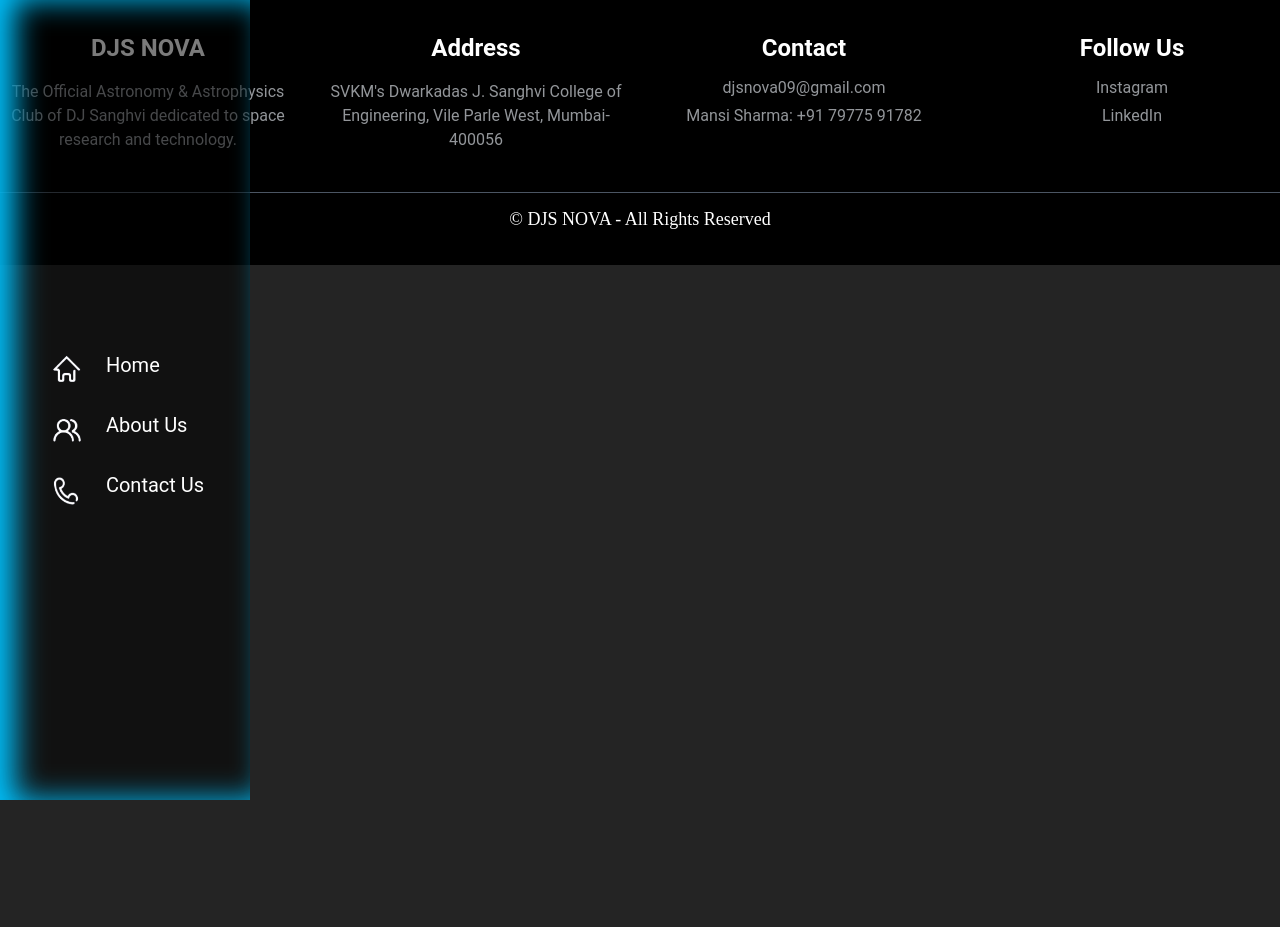
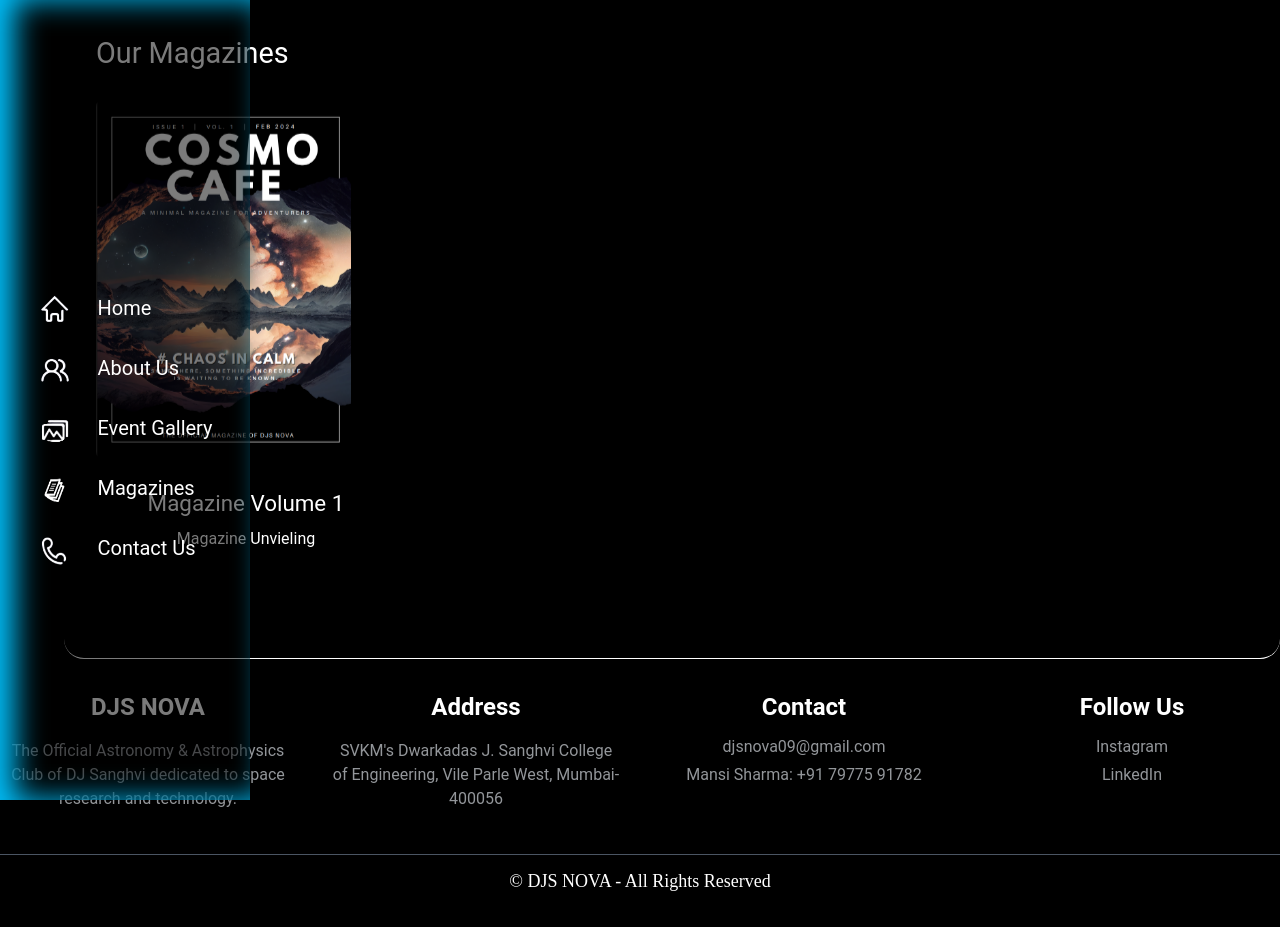
Before and after one commit to DJS-Nova/DJS-NOVA, a React (Create React App) app: page /magazine in a window 1280 px wide. Before the commit the page ends 800 px from the top, so only its background shows below. Built offline with nearby package versions, Linux system fonts and the light colour scheme; a web font is replaced by a local one.

Commit message:
initial commit

```diff
--- a/package.json
+++ b/package.json
@@ -10,6 +10,7 @@
     "react-dom": "^18.2.0",
     "react-icons": "^4.12.0",
     "react-router-dom": "^6.22.1",
+    "react-router-hash-link": "^2.4.3",
     "react-scripts": "5.0.1",
     "react-scroll": "^1.9.0",
     "web-vitals": "^2.1.4"
--- a/src/App.js
+++ b/src/App.js
@@ -17,18 +17,9 @@
 
   function App() {
     return (
-    <BrowserRouter>
-    <Navbar/>
-    <Routes>
-      {/* <Route index element={LandingPage}></Route> */}
-      <Route path='/' element={<LandingPage/>}/>
-      <Route path='/eventgallery' element={<EventGallery/>}/>
+       <Navbar/>
 
-
-    </Routes>
-    <Foot/>
-    </BrowserRouter>
-    );
+  );
   }
 
   export default App;
--- a/src/components/EventGallery/EventGallery.jsx
+++ b/src/components/EventGallery/EventGallery.jsx
@@ -2,6 +2,7 @@
 import './EventGallery.css';
 import ImageModal from '../Imagemodal/ImageModal';
 // import { Element } from 'react-scroll';
+import Foot from '../Footer.jsx';
 
 import video from '../../assets/video.mp4';
 import img1 from '../../assets/1.jpg';
@@ -12,6 +13,7 @@
 import img6 from '../../assets/6.jpg';
 import img7 from '../../assets/7.jpg';
 import img10 from '../../assets/img10.jpg';
+import Navbar from '../Navbar.jsx';
 
 const EventGallery = () => {
   const [modalData, setModalData] = useState(null);
@@ -36,7 +38,10 @@
   };
 
   return (
+    <>
     <div className="ml-20">
+    <Navbar/>
+
      <section className="home">
         <video src={video} muted autoPlay loop type="video/mp4" className="vid"></video>
 
@@ -60,6 +65,10 @@
         <ImageModal selectedImage={modalData.imgSrc} description={modalData.desc} onClose={closeModal} />
       )}
     </div>
+    <footer>
+      <Foot/>
+    </footer>
+    </>
   );
 };
 
--- /dev/null
+++ b/src/components/Magazine/Magazines.jsx
@@ -0,0 +1,50 @@
+import React from 'react';
+import img1 from "./img1.png";
+import './OtherMagazines.css'
+import Footer from '../Footer';
+import Navbar from '../Navbar';
+
+
+const Magazines = () => {
+
+  const img = [{
+    image: img1,
+    title: "Magazine Volume 1",
+    para: "Magazine Unvieling ",
+    delay: "0.3s"
+    },
+
+  ];
+
+  return (
+    <>
+    <div className='o-magazine ml-16'>
+      <Navbar/>
+      <h2>Our Magazines</h2>
+      <div className='inner-div'>
+      {
+        img.map((i) => (
+          <div className="cards">
+            <div className="img-container" >
+              <a href='https://drive.google.com/file/d/1gvi8nNOWma0BkaKTPOzuFow2WXAMx607/view?usp=sharing '>
+
+              <img style={{
+                animationDelay: i.delay,
+              }} className='img' src={i.image} alt="Magazine"  />
+              </a>
+            </div>
+            <div className='text'>
+              <h4>{i.title}</h4>
+              <p>{i.para}</p>
+            </div>
+          </div>
+        ))
+      }
+      </div>
+    </div>
+    <Footer/>
+    </>
+  )
+}
+
+export default Magazines;
--- /dev/null
+++ b/src/components/Magazine/OtherMagazines.css
@@ -0,0 +1,69 @@
+.o-magazine {
+    color: white;
+    padding: 2rem;
+    display: flex;
+    flex-direction: column;
+    height: auto;
+    border-bottom: 0.5px solid white;
+    border-radius: 0 0 20px 20px;
+}
+
+.o-magazine h2 {
+    font-size: 1.8rem;
+    /* padding-left: 0.8rem; */
+}
+
+.inner-div {
+    display: flex;
+    /* flex-direction: column; */
+    flex-wrap: wrap;
+    justify-content: space-between;
+    align-items: center;
+    padding: 2rem 0;
+    height: auto;
+}
+
+.cards {
+    width: 300px;
+    height: 100%;
+    display: flex;
+    flex-direction: column;
+    align-items: center;
+    text-align: center;
+    margin-bottom: 2rem;
+}
+
+.cards :hover {
+    cursor: pointer;
+}
+
+.text {
+    display: flex;
+    flex-direction: column;
+    padding: 0.5rem;
+}
+.img {
+    width: 85%;
+    height: auto;
+    border-radius: 0.5rem;
+    margin-bottom: 0.5rem;
+    animation: imgUp 1.5s linear infinite alternate;
+}
+
+ @keyframes imgUp {
+    to{
+        transform: translateY(-15px);
+    }
+ }
+
+.text h4, p {
+    margin: 0.2rem;
+}
+.text h4 {
+    font-size: 1.4rem;
+}
+.text h4:hover {
+    transform: scale(1.2);
+    transition: 0.3s;
+    color: rgb(149, 149, 245);
+}
--- a/src/components/Navbar.jsx
+++ b/src/components/Navbar.jsx
@@ -7,9 +7,12 @@
 import contact from '../images/contacticon-removebg-preview.png'
 import eventGallery from '../images/eventicon-removebg-preview.png'
 import magazine from '../images/magazine.png'
-import {Link} from 'react-scroll';
-
-
+// import {link} from 'react-scroll';
+import {Link} from 'react-router-dom';
+import {HashLink} from 'react-router-hash-link';
+import Home from '../pages/HeroSection'
+import About from '../pages/AboutUs'
+import Contact from '../pages/Contact'
 
 
 function Navbar(){
@@ -29,11 +32,13 @@
         <nav className="navbar">
           <ul>
 
-            <li><img className='homelogo pic' src={home} alt="" /><p><Link to ="Home" spy={true} smooth={true} offset={0} duration={500}> Home </Link></p></li>
-            <li><img className='teamlogo pic' src={team} alt="" /><p><Link to ="About" spy={true} smooth={true} offset={0} duration={500}> About Us</Link></p></li>
-            {/* <li><img className='eventlogo pic' src={eventGallery} alt="" /><p><Link to ='/eventgallery' spy={true} smooth={true} offset={0} duration={500}>Event Gallery</Link></p></li> */}
-            {/* <li><img className='magazinelogo pic' src={magazine} alt="" /><p>Magazine</p></li> */}
-            <li><img className='contactlogo pic' src={contact} alt="" /><p><Link to ="Contact" spy={true} smooth={true} offset={0} duration={500}> Contact Us </Link></p></li>
+            {/* <li><img className='homelogo pic' src={home} alt="" /><p><Link to ="Home" spy={true} smooth={true} offset={0} duration={500}> Home </Link></p></li> */}
+            <li><img className='homelogo pic' src={home} alt="" /><p><HashLink to={'/#home'} spy={true} smooth={true} offset={0} duration={500}> Home </HashLink></p></li>
+
+            <li><img className='teamlogo pic' src={team} alt="" /><p><HashLink to={'/#about'} spy={true} smooth={true} offset={0} duration={500}> About Us</HashLink></p></li>
+            <li><img className='eventlogo pic' src={eventGallery} alt="" /><p><Link to ='/EventGallery' spy={true} smooth={true} offset={0} duration={500}>Event Gallery</Link></p></li>
+            <li><img className='magazinelogo pic' src={magazine} alt="" /><p><Link to ='/magazine' spy={true} smooth={true} offset={0} duration={500}>Magazines</Link></p></li>
+            <li><img className='contactlogo pic' src={contact} alt="" /><p><HashLink to={'/#contact'} spy={true} smooth={true} offset={0} duration={500}> Contact Us </HashLink></p></li>
           </ul>
           {/* <div onClick={handleNav} className='block md:hidden'>
             {!nav ?<AiOutlineClose onClose={handleClose} size={20}/>:<AiOutlineMenu size={20}/> }
--- a/src/index.js
+++ b/src/index.js
@@ -4,12 +4,44 @@
 import App from './App';
 import reportWebVitals from './reportWebVitals';
 
+import {
+  createBrowserRouter,
+  RouterProvider,
+} from "react-router-dom";
+import LandingPage from './pages/LandingPage';
+import EventGallery from './components/EventGallery/EventGallery';
+import Magazines from './components/Magazine/Magazines';
+
+const router = createBrowserRouter([
+  {
+    path: "/",
+    element: <LandingPage/>,
+  },
+  {
+    path: "/EventGallery",
+    element: <EventGallery/>,
+  },
+  {
+    path: "/magazine",
+    element: <Magazines/>,
+  },
+
+  // {
+  //   path: "signup",
+  //   element: <SignUp/>,
+  // },
+  // {
+  //   path: "signin",
+  //   element: <SignIn/>,
+  // },
+]);
+
+
 const root = ReactDOM.createRoot(document.getElementById('root'));
 root.render(
-  <React.StrictMode>
-    <App />
-  </React.StrictMode>
+    <RouterProvider router={router} />
 );
+
 
 // If you want to start measuring performance in your app, pass a function
 // to log results (for example: reportWebVitals(console.log))
--- a/src/pages/AboutUs.jsx
+++ b/src/pages/AboutUs.jsx
@@ -51,7 +51,7 @@
 
 export default function AboutUs() {
   return (
-    <Element name="About">
+    <Element name="About" id='about'>
         <div className="container1">
             <div className="title">
                 <h2 className="text-white">
--- a/src/pages/Contact.jsx
+++ b/src/pages/Contact.jsx
@@ -5,7 +5,7 @@
 
 export default function AboutUs() {
   return (
-    <Element name="Contact">
+    <Element name="Contact" id='contact'>
         <div className="container1">
             <div className="title">
                 <h2>
--- a/src/pages/HeroSection.jsx
+++ b/src/pages/HeroSection.jsx
@@ -40,7 +40,7 @@
 
 export const HeroSection = () => {
   return (
-    <Element name="Home">
+    <Element name="Home" id='home'>
 <div className="h-screen w-full">
      {/* <div
           className="h-screen w-full bg-cover bg-no-repeat"
--- a/src/pages/LandingPage.jsx
+++ b/src/pages/LandingPage.jsx
@@ -17,7 +17,7 @@
   return (
     <div className="bg">
       {/* <NavBar1/> */}
-        {/* <Navbar/> */}
+        <Navbar/>
           <Hero/>
           <AboutUs/>
           <Contact/>
@@ -25,9 +25,9 @@
           {/* <Departments/> */}
           {/* <FAQs/>  */}
           {/* <ContactUs/> */}
-      {/* <footer>
+      <footer>
         <Foot/>
-      </footer> */}
+      </footer>
     </div>
   )
 }
```
Also changed, not shown: src/components/Magazine/img1.png (added), 1 other file (tests, documents, lock files or other folders).
